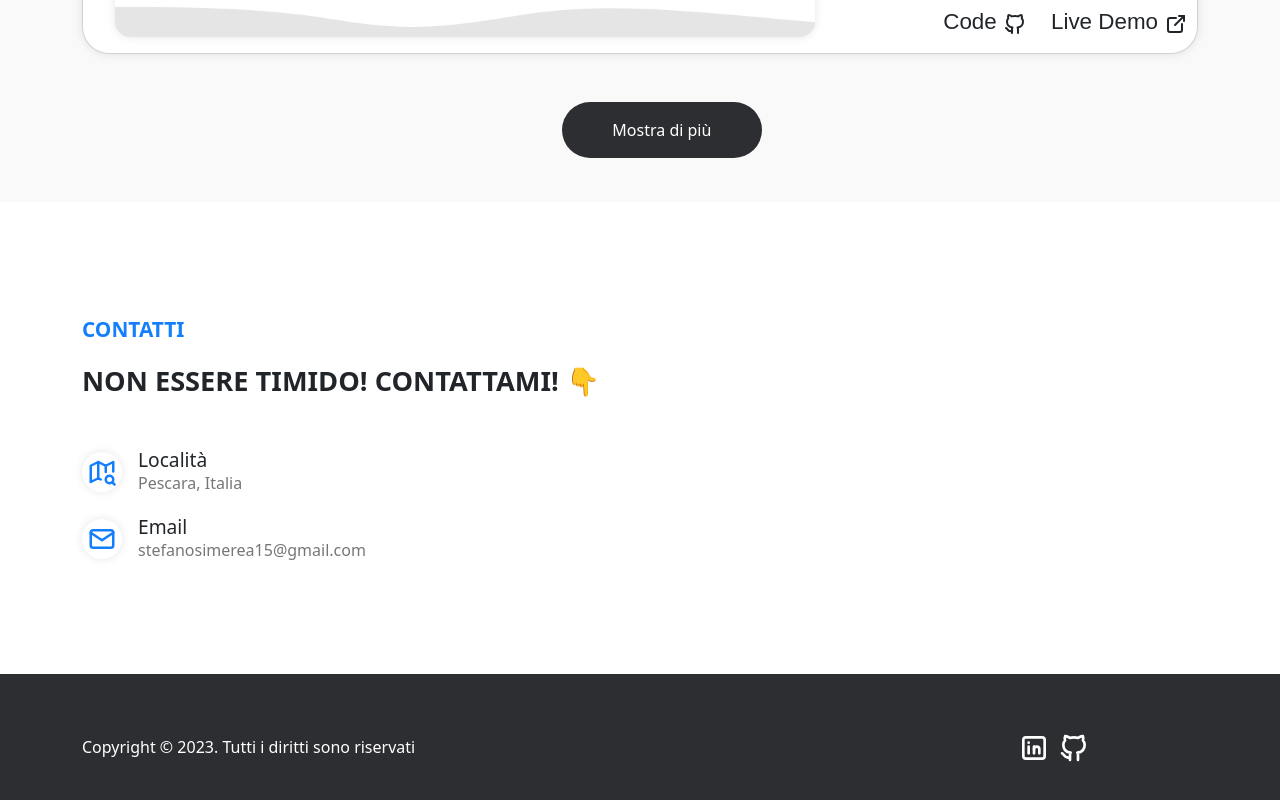
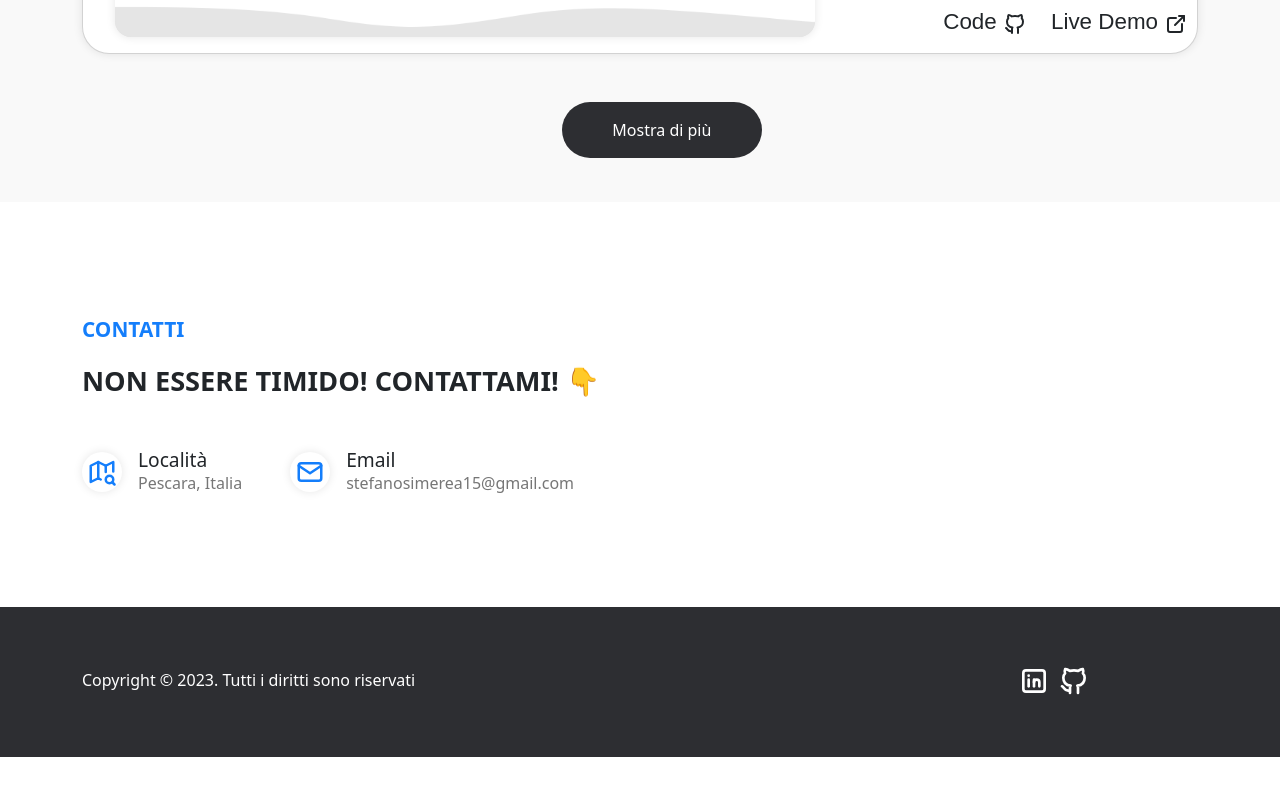
Before and after one commit to stefansimereaa/Personal-Portfolio, a Vue app: page / in a window 1280 px wide. Shown: the part 3482-4282 px from the top of the page. After the commit the page ends 4239 px from the top, so only its background shows below. Built offline with nearby package versions, Linux system fonts and the light colour scheme; some icons are missing.

Commit message:
fixed responsive code for contact section

```diff
--- a/src/components/main/sections/Contact.vue
+++ b/src/components/main/sections/Contact.vue
@@ -155,4 +155,22 @@ span{
     flex-direction: column;
   }
 }
+
+// Responsive for tablet
+@media (min-width: 768px) {
+
+}
+
+// Responsive for notebooks
+@media (min-width: 992px) {
+
+  .contact-email{
+    margin-top: 0px;
+  }
+  .contact-icons{
+    display: flex;
+    flex-direction: row;
+  }
+
+}
 </style>
```
